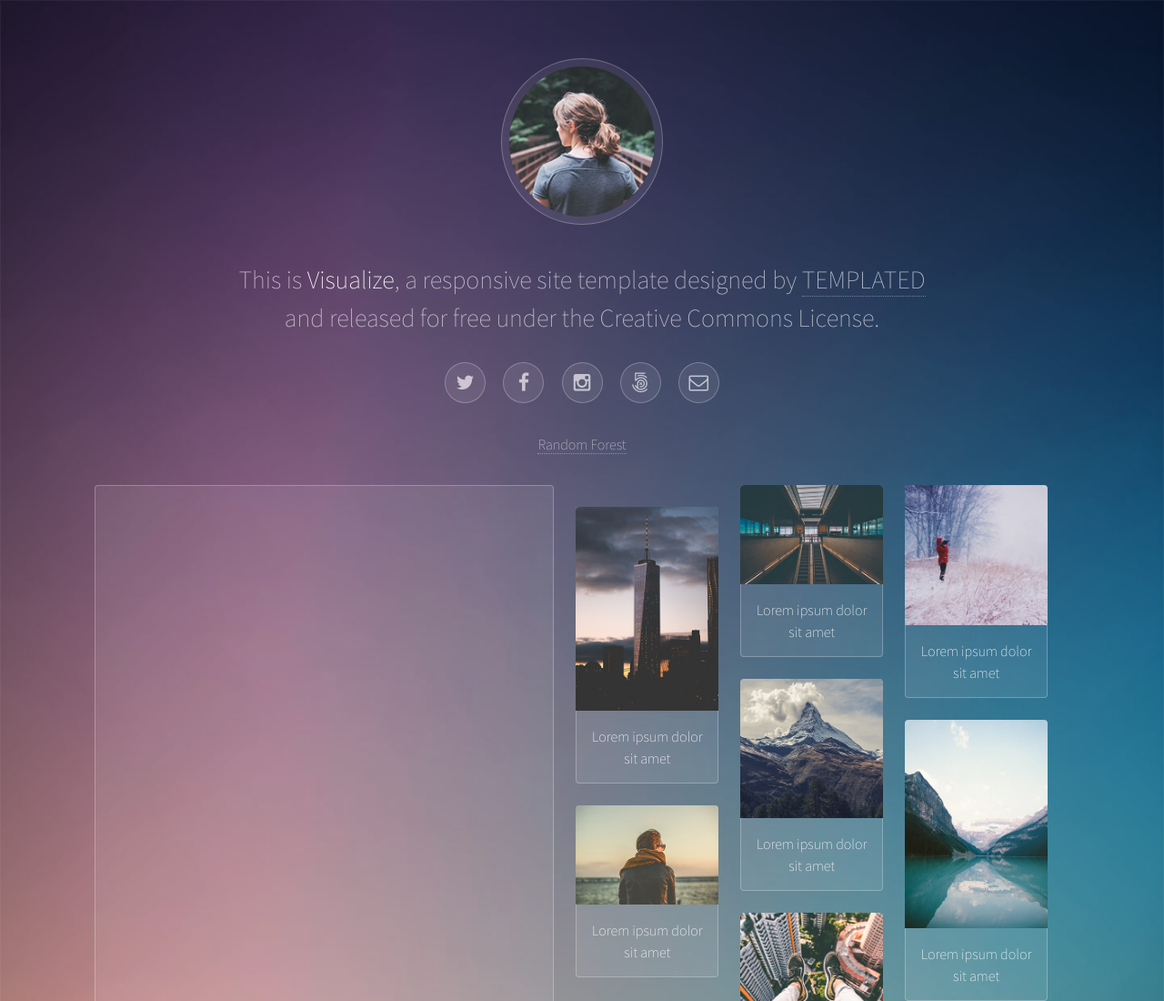
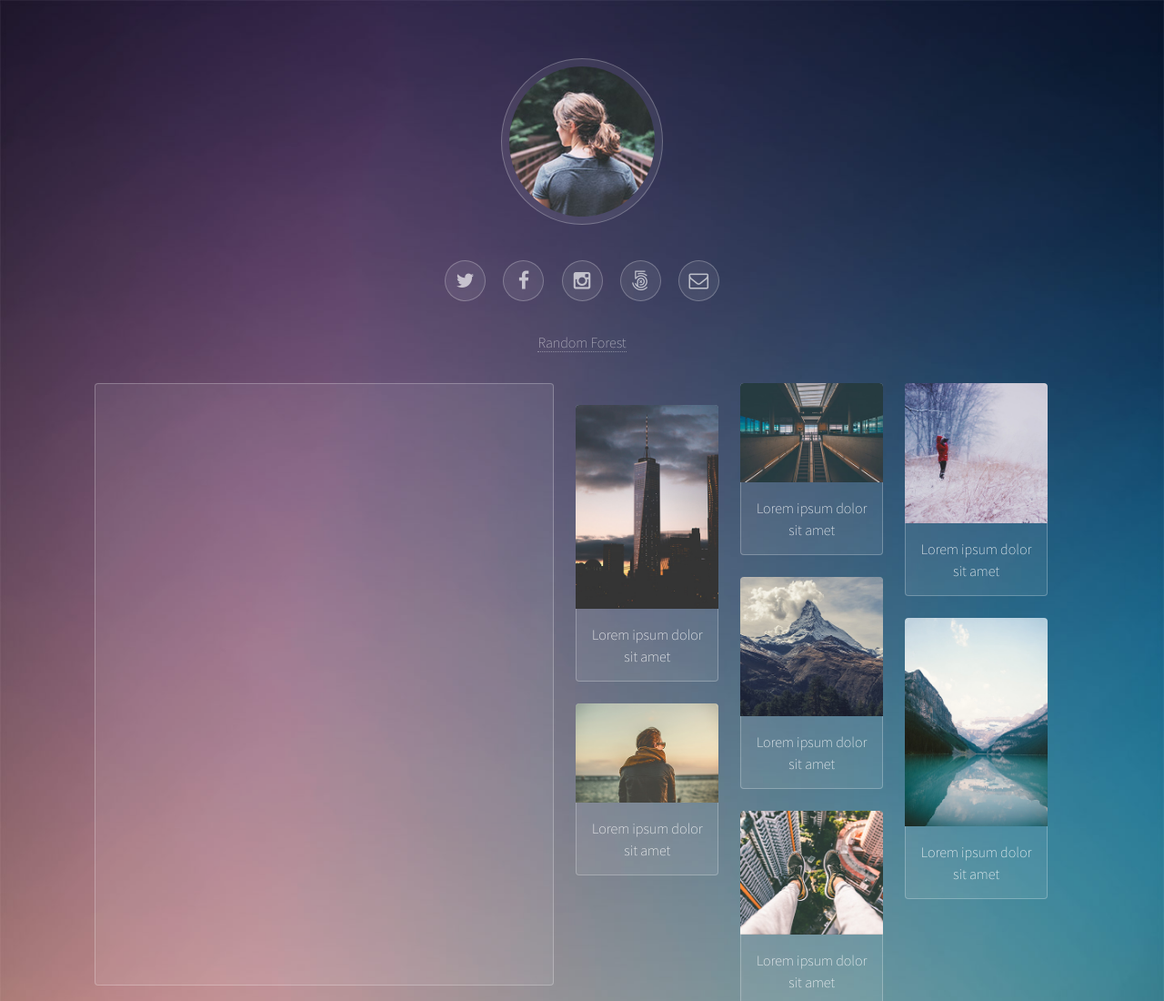
Before and after one commit to dingdingcai/dingdingcai.github.io.old, a plain HTML site: page index.html in a window 1280 px wide. Shown: the top 1100 px of the page at 91% size. Drawn offline with Linux system fonts and the light colour scheme.

Commit message:
modify index.html

```diff
--- a/index.html
+++ b/index.html
@@ -20,8 +20,8 @@
 					<header id="header">
 						<span class="avatar"><img src="images/avatar.jpg" alt="" /></span>
 
-						<h1>This is <strong>Visualize</strong>, a responsive site template designed by <a href="http://templated.co">TEMPLATED</a><br />
-						and released for free under the Creative Commons License.</h1>
+						<!-- <h1>This is <strong>Visualize</strong>, a responsive site template designed by <a href="http://templated.co">TEMPLATED</a><br />
+						and released for free under the Creative Commons License.</h1> -->
 						<ul class="icons">
 							<li><a href="#" class="icon style2 fa-twitter"><span class="label">Twitter</span></a></li>
 							<li><a href="#" class="icon style2 fa-facebook"><span class="label">Facebook</span></a></li>
```
